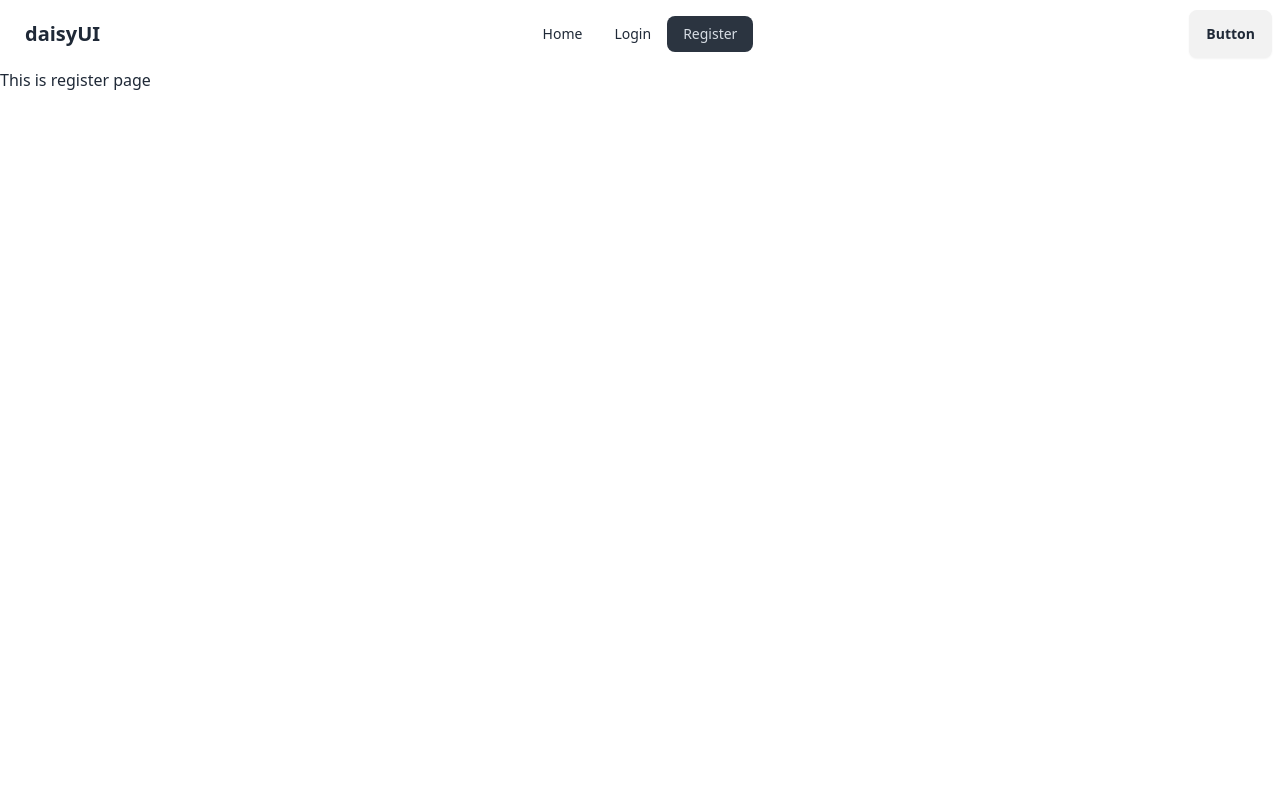
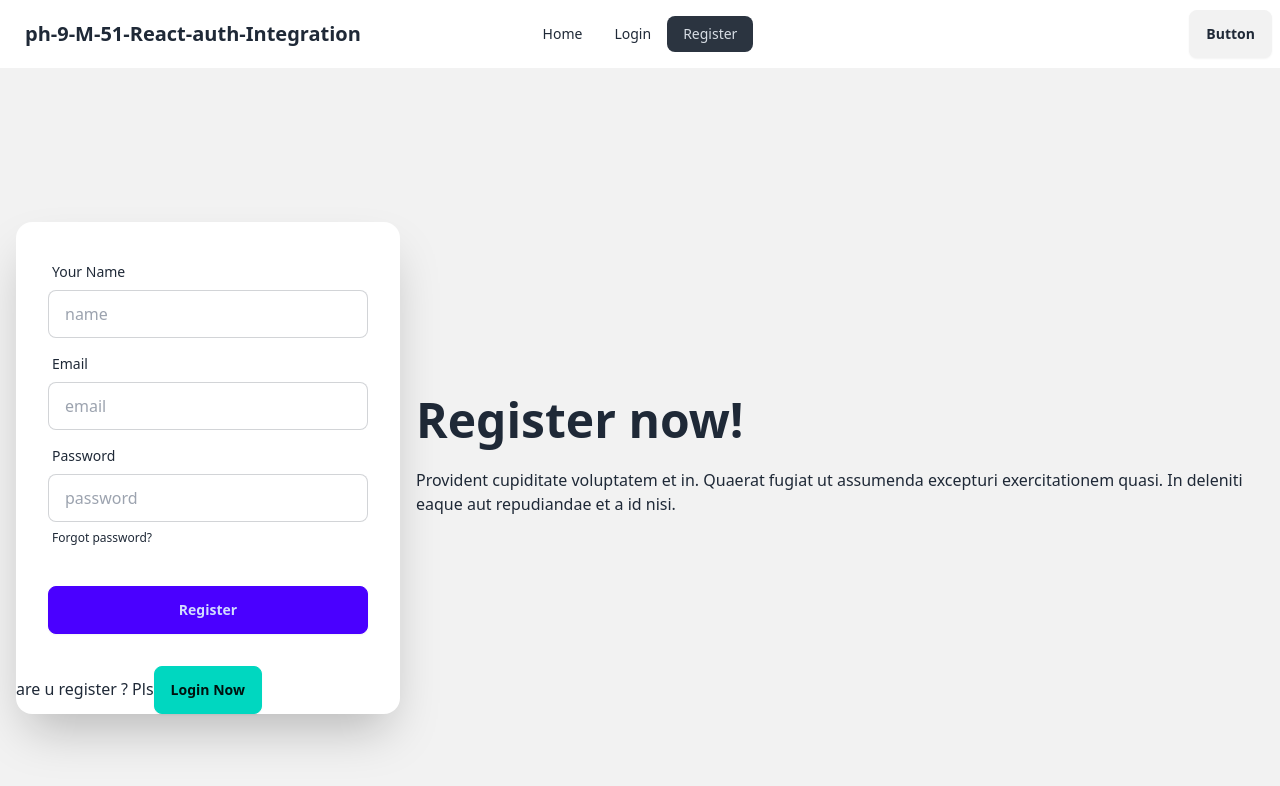
Before and after one commit to SohelShahid117/ph-9-M-51-React-auth-Integration, a React (Vite) app: page /register in a window 1280 px wide. Shown: the top 786 px of the page. Built offline with nearby package versions, Linux system fonts and the light colour scheme.

Commit message:
51-2 Create Login And Registration Form Using Daisy UI done

```diff
--- a/src/Components/Login.jsx
+++ b/src/Components/Login.jsx
@@ -1,9 +1,67 @@
 import React from "react";
+import { Link } from "react-router-dom";
 
 const Login = () => {
+  const handleLogin = (e) => {
+    e.preventDefault();
+    const email = e.target.email.value;
+    const password = e.target.password.value;
+    console.log(email, password);
+  };
   return (
-    <div>
-      <h2>This is login</h2>
+    <div className="hero min-h-screen bg-base-200">
+      <div className="hero-content flex-col lg:flex-row-reverse">
+        <div className="text-center lg:text-left">
+          <h1 className="text-5xl font-bold">Login now!</h1>
+          <p className="py-6">
+            Provident cupiditate voluptatem et in. Quaerat fugiat ut assumenda
+            excepturi exercitationem quasi. In deleniti eaque aut repudiandae et
+            a id nisi.
+          </p>
+        </div>
+        <div className="card shrink-0 w-full max-w-sm shadow-2xl bg-base-100">
+          <form className="card-body" onSubmit={handleLogin}>
+            <div className="form-control">
+              <label className="label">
+                <span className="label-text">Email</span>
+              </label>
+              <input
+                type="email"
+                name="email"
+                placeholder="email"
+                className="input input-bordered"
+                required
+              />
+            </div>
+            <div className="form-control">
+              <label className="label">
+                <span className="label-text">Password</span>
+              </label>
+              <input
+                type="password"
+                name="password"
+                placeholder="password"
+                className="input input-bordered"
+                required
+              />
+              <label className="label">
+                <a href="#" className="label-text-alt link link-hover">
+                  Forgot password?
+                </a>
+              </label>
+            </div>
+            <div className="form-control mt-6">
+              <button className="btn btn-primary">Login</button>
+            </div>
+          </form>
+          <p>
+            New here?Pls
+            <Link to="/register">
+              <button className="btn btn-accent">Register</button>
+            </Link>
+          </p>
+        </div>
+      </div>
     </div>
   );
 };
--- a/src/Components/Navbar.jsx
+++ b/src/Components/Navbar.jsx
@@ -43,7 +43,9 @@
             {navLinks}
           </ul>
         </div>
-        <a className="btn btn-ghost text-xl">daisyUI</a>
+        <a className="btn btn-ghost text-xl">
+          ph-9-M-51-React-auth-Integration
+        </a>
       </div>
       <div className="navbar-center hidden lg:flex">
         <ul className="menu menu-horizontal px-1">{navLinks}</ul>
--- a/src/Components/Register.jsx
+++ b/src/Components/Register.jsx
@@ -1,9 +1,80 @@
 import React from "react";
+import { Link } from "react-router-dom";
 
 const Register = () => {
+  const handleRegister = (e) => {
+    e.preventDefault();
+    const name = e.target.name.value;
+    const email = e.target.email.value;
+    const password = e.target.password.value;
+    console.log(name, email, password);
+  };
   return (
-    <div>
-      <h2>This is register page</h2>
+    <div className="hero min-h-screen bg-base-200">
+      <div className="hero-content flex-col lg:flex-row-reverse">
+        <div className="text-center lg:text-left">
+          <h1 className="text-5xl font-bold">Register now!</h1>
+          <p className="py-6">
+            Provident cupiditate voluptatem et in. Quaerat fugiat ut assumenda
+            excepturi exercitationem quasi. In deleniti eaque aut repudiandae et
+            a id nisi.
+          </p>
+        </div>
+        <div className="card shrink-0 w-full max-w-sm shadow-2xl bg-base-100">
+          <form className="card-body" onSubmit={handleRegister}>
+            <div className="form-control">
+              <label className="label">
+                <span className="label-text">Your Name</span>
+              </label>
+              <input
+                type="text"
+                name="name"
+                placeholder="name"
+                className="input input-bordered"
+                required
+              />
+            </div>
+            <div className="form-control">
+              <label className="label">
+                <span className="label-text">Email</span>
+              </label>
+              <input
+                type="email"
+                name="email"
+                placeholder="email"
+                className="input input-bordered"
+                required
+              />
+            </div>
+            <div className="form-control">
+              <label className="label">
+                <span className="label-text">Password</span>
+              </label>
+              <input
+                type="password"
+                name="password"
+                placeholder="password"
+                className="input input-bordered"
+                required
+              />
+              <label className="label">
+                <a href="#" className="label-text-alt link link-hover">
+                  Forgot password?
+                </a>
+              </label>
+            </div>
+            <div className="form-control mt-6">
+              <button className="btn btn-primary">Register</button>
+            </div>
+          </form>
+          <p>
+            are u register ? Pls
+            <Link to="/login">
+              <button className="btn btn-accent">Login Now</button>
+            </Link>
+          </p>
+        </div>
+      </div>
     </div>
   );
 };
--- a/src/main.jsx
+++ b/src/main.jsx
@@ -1,4 +1,5 @@
 //51-1 Module Introduction And Basic Project Setup
+//51-2 Create Login And Registration Form Using Daisy UI
 
 import * as React from "react";
 import * as ReactDOM from "react-dom/client";
```
Also changed, not shown: src/context__api.js (added, +8 -0 lines).
